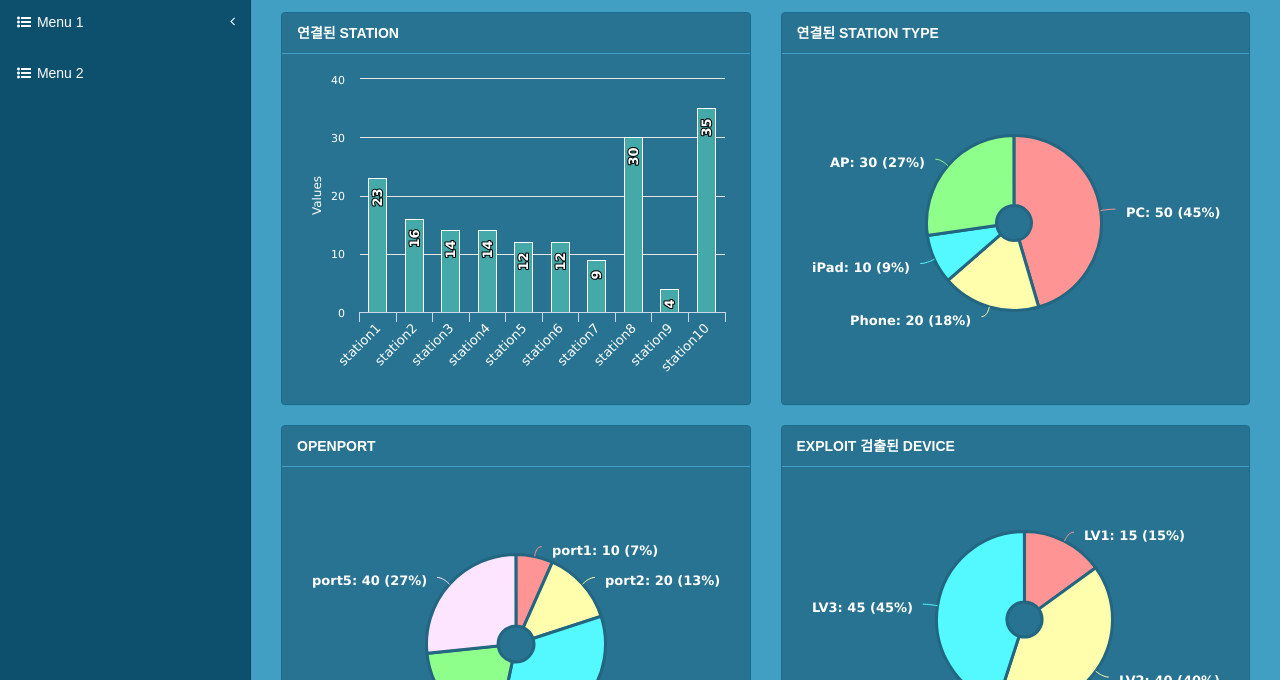
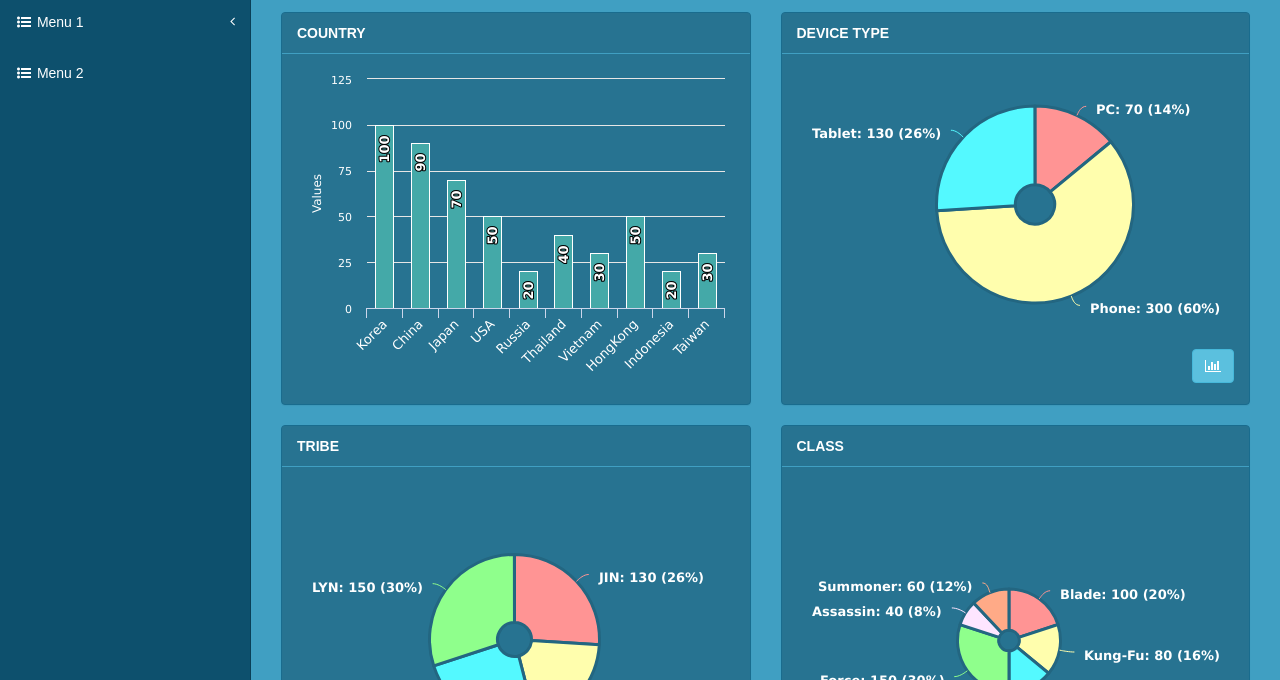
Before and after one commit to ank9960/publi_anna, a plain HTML site: page templates/index.html in a window 1280 px wide. Shown: the part 120-800 px from the top of the page. Drawn offline with Linux system fonts and the light colour scheme.

Commit message:
index insert

```diff
--- a/templates/index.html
+++ b/templates/index.html
@@ -167,11 +167,11 @@
 				<div class="col-lg-6">
 					<div class="panel panel-default">
 						<div class="panel-heading">
-							연결된 STATION
+              COUNTRY
 						</div>
                         <!-- /.panel-heading -->
                         <div class="panel-body">
-							<div id="station_count" style="display: relative; cursor: pointer; min-width: 290px; height: 320px; margin: 0 auto" onclick="menu1();"></div>
+							<div id="country_count" style="display: relative; cursor: pointer; min-width: 290px; height: 320px; margin: 0 auto" onclick="menu1();"></div>
                         </div>
                         <!-- /.panel-body -->
                     </div>
@@ -181,11 +181,12 @@
 				<div class="col-lg-6">
 					<div class="panel panel-default">
 						<div class="panel-heading">
-							연결된 STATION TYPE
+							DEVICE TYPE
 						</div>
                         <!-- /.panel-heading -->
                         <div class="panel-body">
-                            <div id="station_type" style="cursor: pointer; min-width: 290px; height: 320px; max-width: 600px; margin: 0 auto" onclick="menu1();"></div>
+                            <div id="device_type" style="cursor: pointer; min-width: 280px; height: 280px; max-width: 600px; margin: 0 auto" onclick="menu1();"></div>
+                            <button type="button" class="btn btn-info btn-align" data-toggle="modal" data-target="#device_modal"><i class="fa fa-bar-chart"></i></button>
                         </div>
                         <!-- /.panel-body -->
                     </div>
@@ -195,11 +196,11 @@
 				<div class="col-lg-6">
 					<div class="panel panel-default">
 						<div class="panel-heading">
-							OPENPORT
+							TRIBE
 						</div>
                         <!-- /.panel-heading -->
                         <div class="panel-body">
-							<div id="openport" style="cursor: pointer; min-width: 290px; height: 320px; max-width: 600px; margin: 0 auto" onclick="menu1();"></div>
+							<div id="tribe_count" style="cursor: pointer; min-width: 290px; height: 320px; max-width: 600px; margin: 0 auto" onclick="menu1();"></div>
                         </div>
                         <!-- /.panel-body -->
                     </div>
@@ -209,12 +210,11 @@
 				<div class="col-lg-6">
 					<div class="panel panel-default">
 						<div class="panel-heading">
-							EXPLOIT 검출된 DEVICE
+							CLASS
 						</div>
                         <!-- /.panel-heading -->
                         <div class="panel-body">
-                            <div id="exploit_device" style="cursor: pointer; min-height: 280px; min-width: 290px; max-width: 600px; margin: 0 auto" onclick="load_exploit_device();"></div>
-							<button type="button" class="btn btn-info btn-align" data-toggle="modal" data-target="#exploit_modal"><i class="fa fa-bar-chart"></i></button>
+                          <div id="class_count" style="cursor: pointer; min-width: 290px; height: 320px; max-width: 600px; margin: 0 auto" onclick="load_class_count();"></div>
                         </div>
                         <!-- /.panel-body -->
                     </div>
@@ -224,11 +224,11 @@
 				<div class="col-lg-6">
 					<div class="panel panel-default">
 						<div class="panel-heading">
-							WIDS SCANNER LOG
+							LEVEL
 						</div>
                         <!-- /.panel-heading -->
                         <div class="panel-body">
-							<div id="wids_log" style="cursor: pointer; min-width: 290px; height: 320px; max-width: 600px; margin: 0 auto" onclick="load_log();"></div>
+							<div id="level" style="cursor: pointer; min-width: 290px; height: 320px; max-width: 600px; margin: 0 auto" onclick="menu2();"></div>
                         </div>
                         <!-- /.panel-body -->
                     </div>
@@ -238,14 +238,14 @@
 				<div class="col-lg-6">
 					<div class="panel panel-default">
 						<div class="panel-heading">
-							SECURITY CHECK LOG
+							DAILY USERS
 						</div>
                         <!-- /.panel-heading -->
                         <div class="panel-body text-center">
 							<br />
-                            <div onclick="load_log();" style="cursor: pointer;"><input class="knob" value="50" data-max="100" data-height="240" data-width="240" data-fgcolor="#ff9494" data-readonly=true style="cursor: pointer"></div>
+                            <div onclick="menu2();" style="cursor: pointer;"><input class="knob" value="380" data-max="500" data-height="240" data-width="240" data-fgcolor="#ff9494" data-readonly=true style="cursor: pointer"></div>
 							<br />
-							<div><button type="button" class="btn btn-info btn-align" data-toggle="modal" data-target="#log_modal"><i class="fa fa-bar-chart"></i></button></div>
+							<div><button type="button" class="btn btn-info btn-align" data-toggle="modal" data-target="#users_modal"><i class="fa fa-bar-chart"></i></button></div>
                         </div>
                         <!-- /.panel-body -->
                     </div>
@@ -268,18 +268,18 @@
     <!-- /#wrapper -->
 
 	<!-- Modal -->
-	<div class="modal fade" id="exploit_modal" role="dialog">
+	<div class="modal fade" id="device_modal" role="dialog">
 		<div class="modal-dialog">
 			<!-- Modal content-->
 			<div class="modal-content">
 				<div class="modal-header">
 					<button type="button" class="close" data-dismiss="modal">&times;</button>
-					<h4 class="modal-title">EXPLOIT 검출된 DEVICE</h4>
+					<h4 class="modal-title">DEVICE TYPE</h4>
 				</div>
 				<div class="modal-body">
 					<div class="panel panel-default" style="margin-bottom: 0px;">
 						<div class="panel-body">
-							<div id="exploit_term" style="height: 320px;"></div>
+							<div id="device_term" style="height: 320px;"></div>
 						</div>
 					</div>
 				</div>
@@ -290,18 +290,18 @@
 		</div>
 	</div>
 
-	<div class="modal fade" id="log_modal" role="dialog">
+	<div class="modal fade" id="users_modal" role="dialog">
 		<div class="modal-dialog">
 			<!-- Modal content-->
 			<div class="modal-content">
 				<div class="modal-header">
 					<button type="button" class="close" data-dismiss="modal">&times;</button>
-					<h4 class="modal-title">SECURITY CHECK LOG</h4>
+					<h4 class="modal-title">DAILY USERS</h4>
 				</div>
 				<div class="modal-body">
 					<div class="panel panel-default" style="margin-bottom: 0px;">
 						<div class="panel-body">
-							<div id="log_term" style="height: 320px;"></div>
+							<div id="users_term" style="height: 320px;"></div>
 						</div>
 					</div>
 				</div>
@@ -340,8 +340,8 @@
     colors: ['#ff9494', '#FFFEAD', '#54f9ff', '#8fff8c', '#FEE5FF', '#FFAA87', '#41E8BF', '#ECBAFF', '#41B6E8', '#FFFEFC']
 	});
 
-	/* 연결된 Station */
-	Highcharts.chart('station_count', {
+	/* COUNTRY */
+	Highcharts.chart('country_count', {
 	credits: { enabled: false },
 	exporting: { enabled: false },
     chart: {
@@ -377,16 +377,16 @@
         name: 'count',
 		color: '#44A9A8',
         data: [
-            ['station1', 23],
-            ['station2', 16],
-            ['station3', 14],
-            ['station4', 14],
-            ['station5', 12],
-            ['station6', 12],
-            ['station7', 9],
-            ['station8', 30],
-            ['station9', 4],
-            ['station10', 35]
+            ['Korea', 100],
+            ['China', 90],
+            ['Japan', 70],
+            ['USA', 50],
+            ['Russia', 20],
+            ['Thailand', 40],
+            ['Vietnam', 30],
+            ['HongKong', 50],
+            ['Indonesia', 20],
+            ['Taiwan', 30]
         ],
         dataLabels: {
             enabled: true,
@@ -403,8 +403,8 @@
     }]
 	});
 
-	/* 연결된 Station Type */
-	Highcharts.chart('station_type', {
+	/* DEVICE TYPE */
+	Highcharts.chart('device_type', {
 	credits: { enabled: false },
 	exporting: { enabled: false },
     chart: {
@@ -444,22 +444,19 @@
 		borderWidth: 3,
         data: [{
             name: 'PC',
-            y: 50
+            y: 70
         }, {
             name: 'Phone',
-            y: 20
+            y: 300
         }, {
-            name: 'iPad',
-            y: 10
-        }, {
-            name: 'AP',
-            y: 30
+            name: 'Tablet',
+            y: 130
         }]
     }]
 	});
 
-	/* Openport */
-	Highcharts.chart('openport', {
+	/* TRIBE */
+	Highcharts.chart('tribe_count', {
 	credits: { enabled: false },
 	exporting: { enabled: false },
     chart: {
@@ -498,26 +495,84 @@
 		borderColor: '#236681',
 		borderWidth: 3,
         data: [{
-            name: 'port1',
-            y: 10
+            name: 'JIN',
+            y: 130
         }, {
-            name: 'port2',
-            y: 20
+            name: 'GON',
+            y: 100
         }, {
-            name: 'port3',
-            y: 50
+            name: 'KUN',
+            y: 120
         }, {
-            name: 'port4',
-            y: 30
-        }, {
-            name: 'port5',
-            y: 40
+            name: 'LYN',
+            y: 150
         }]
     }]
 	});
 
-	/* EXPLOIT 검출된 DEVICE */
-	Highcharts.chart('exploit_device', {
+	/* CLASS */
+	Highcharts.chart('class_count', {
+	credits: { enabled: false },
+	exporting: { enabled: false },
+    chart: {
+        plotBackgroundColor: null,
+        plotBorderWidth: null,
+        plotShadow: false,
+        type: 'pie',
+		backgroundColor: 'transparent'
+    },
+    title: {
+        text: ''
+    },
+    tooltip: {
+        pointFormat: '{series.name}: <b>{point.y}</b>'
+    },
+    plotOptions: {
+        pie: {
+            allowPointSelect: true,
+            cursor: 'pointer',
+			innerSize: '20%',
+            dataLabels: {
+				distance: 10,
+                enabled: true,
+                format: '<b>{point.name}</b>: {point.y} ({point.percentage:.0f}%)',
+                style: {
+                    color: '#fff',
+					fontSize: '13px',
+					textOutline: false
+                }
+            }
+        }
+    },
+    series: [{
+        name: 'count',
+        colorByPoint: true,
+		borderColor: '#236681',
+		borderWidth: 3,
+        data: [{
+            name: 'Blade',
+            y: 100
+        }, {
+            name: 'Kung-Fu',
+            y: 80
+        }, {
+            name: 'Destroyer',
+            y: 70
+        }, {
+            name: 'Force',
+            y: 150
+        }, {
+            name: 'Assassin',
+            y: 40
+        }, {
+            name: 'Summoner',
+            y: 60
+        }]
+    }]
+	});
+
+	/* LEVEL */
+	Highcharts.chart('level', {
 	credits: { enabled: false },
 	exporting: { enabled: false },
     chart: {
@@ -557,72 +612,20 @@
 		borderWidth: 3,
         data: [{
             name: 'LV1',
-            y: 15
+            y: 200
         }, {
             name: 'LV2',
-            y: 40
+            y: 200
         }, {
             name: 'LV3',
-            y: 45
+            y: 100
         }]
     }]
 	});
 
-	/* WIDS Scanner log */
-	Highcharts.chart('wids_log', {
-	credits: { enabled: false },
-	exporting: { enabled: false },
-    chart: {
-        plotBackgroundColor: null,
-        plotBorderWidth: null,
-        plotShadow: false,
-        type: 'pie',
-		backgroundColor: 'transparent'
-    },
-    title: {
-        text: ''
-    },
-    tooltip: {
-        pointFormat: '{series.name}: <b>{point.y}</b>'
-    },
-    plotOptions: {
-        pie: {
-            allowPointSelect: true,
-            cursor: 'pointer',
-			innerSize: '20%',
-            dataLabels: {
-				distance: 10,
-                enabled: true,
-                format: '<b>{point.name}</b>: {point.y} ({point.percentage:.0f}%)',
-                style: {
-                    color: '#fff',
-					fontSize: '13px',
-					textOutline: false
-                }
-            }
-        }
-    },
-    series: [{
-        name: 'count',
-        colorByPoint: true,
-		borderColor: '#236681',
-		borderWidth: 3,
-        data: [{
-            name: 'Attack A',
-            y: 40
-        }, {
-            name: 'Attack B',
-            y: 25
-        }, {
-            name: 'Attack C',
-            y: 35
-        }]
-    }]
-	});
-
-	/* exploit 검출된 device 모달창 */
+	/* DEVICE TYPE 모달창 */
 	$(function () {
-	Highcharts.chart('exploit_term', {
+	Highcharts.chart('device_term', {
 	credits: { enabled: false },
 	exporting: { enabled: false },
     chart: {
@@ -633,7 +636,7 @@
         text: ''
     },
     xAxis: {
-        categories: ['0301', '0302', '0303', '0304', '0305', '0306', '0307'],
+        categories: ['0525', '0526', '0527', '0528', '0529', '0530', '0531'],
 		labels: { style: { color: '#fff' } }
     },
     yAxis: {
@@ -676,30 +679,30 @@
         }
     },
     series: [{
-        name: 'LV1',
-        data: [50, 30, 40, 70, 20, 50, 20]
+        name: 'PC',
+        data: [150, 150, 160, 100, 50, 100, 100]
     }, {
-        name: 'LV2',
-        data: [20, 20, 30, 20, 10, 30, 40]
+        name: 'Phone',
+        data: [200, 150, 160, 300, 200, 150, 130]
     }, {
-        name: 'LV3',
-        data: [30, 50, 40, 30, 70, 30, 60]
+        name: 'Tablet',
+        data: [150, 180, 170, 100, 100, 150, 200]
     }]
 	});
 
-	var chart = $('#exploit_term').highcharts();
-    $('#exploit_modal').on('show.bs.modal', function() {
-        $('#exploit_term').css('visibility', 'hidden');
+	var chart = $('#device_term').highcharts();
+    $('#device_modal').on('show.bs.modal', function() {
+        $('#device_term').css('visibility', 'hidden');
     });
-    $('#exploit_modal').on('shown.bs.modal', function() {
-        $('#exploit_term').css('visibility', 'initial');
+    $('#device_modal').on('shown.bs.modal', function() {
+        $('#device_term').css('visibility', 'initial');
         chart.reflow();
     });
 	});
 
-	/* SECURITY CHECK LOG 모달창 */
+	/* DAILY USERS 모달창 */
 	$(function () {
-    Highcharts.chart('log_term', {
+    Highcharts.chart('users_term', {
 	credits: { enabled: false },
 	exporting: { enabled: false },
     chart: {
@@ -735,13 +738,13 @@
         name: 'count',
 		color: '#44A9A8',
         data: [
-            ['0301', 23],
-            ['0302', 16],
-            ['0303', 14],
-            ['0304', 14],
-            ['0305', 12],
-            ['0306', 12],
-            ['0307', 9]
+            ['0525', 500],
+            ['0526', 480],
+            ['0527', 490],
+            ['0528', 500],
+            ['0529', 350],
+            ['0530', 400],
+            ['0531', 430]
         ],
         dataLabels: {
             enabled: true,
@@ -758,12 +761,12 @@
     }]
 	});
 
-	var chart = $('#log_term').highcharts();
-    $('#log_modal').on('show.bs.modal', function() {
-        $('#log_term').css('visibility', 'hidden');
+	var chart = $('#users_term').highcharts();
+    $('#users_modal').on('show.bs.modal', function() {
+        $('#users_term').css('visibility', 'hidden');
     });
-    $('#log_modal').on('shown.bs.modal', function() {
-        $('#log_term').css('visibility', 'initial');
+    $('#users_modal').on('shown.bs.modal', function() {
+        $('#users_term').css('visibility', 'initial');
         chart.reflow();
     });
 	});
@@ -772,11 +775,11 @@
 		window.location.href="menu1.html";
 	}
 
-	function load_exploit_device() {
-		window.location.href="exploit_device.html";
+	function load_class_count() {
+		window.location.href="sub_menu1.html";
 	}
 
-	function load_log() {
+	function menu2() {
 		window.location.href="menu2.html";
 	}
 
```
